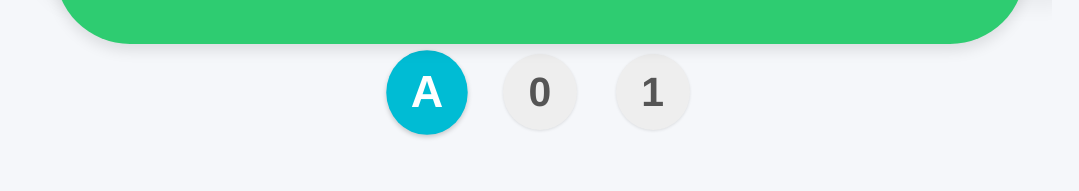
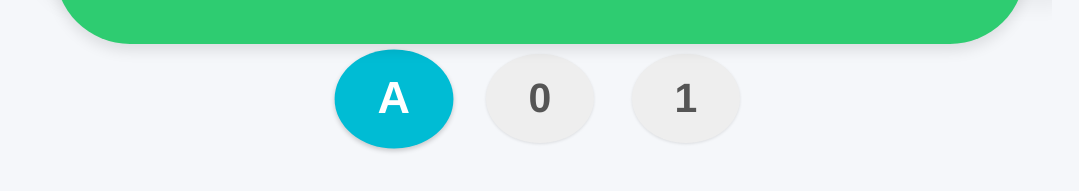
Before and after one commit to yes1949/mycard, a plain HTML site: page index.html in a window 1280 px wide. Shown: the part 605-796 px from the top of the page, without its empty margins (100-1179 px from the left). Drawn offline with Linux system fonts and the light colour scheme.

Commit message:
Update index.html
修改样式为40 777

```diff
--- a/index.html
+++ b/index.html
@@ -318,7 +318,7 @@
 
         /* ----------------------- 新增筛选框样式 ----------------------- */
         .filter-section {
-            width: 30%; /* 保持宽度，您可以根据需要调整 */
+            width: 40%; /* 保持宽度，您可以根据需要调整 */
             margin: 1.5vw auto 0.5vw auto; /* 调整上边距，使其靠近统计卡片，下方留出一点空间 */
             padding: 0; /* 移除所有padding */
             background-color: transparent;
@@ -331,9 +331,9 @@
         }
 
         .filter-dot {
-            width: 6vw; /* 增大一点点，使圆形更明显 */
-            height: 6vw;
-            line-height: 6vw; /* 垂直居中文字 */
+            width: 7vw; /* 增大一点点，使圆形更明显 */
+            height: 7vw;
+            line-height: 7vw; /* 垂直居中文字 */
             border-radius: 50%;
             background-color: #eee;
             color: #555;
```
